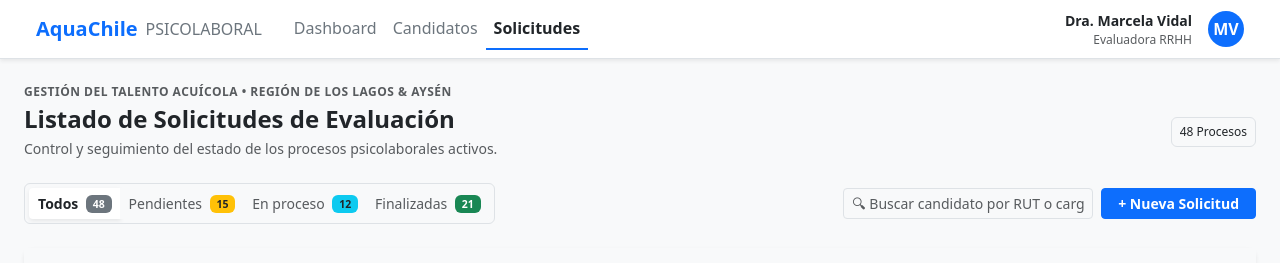
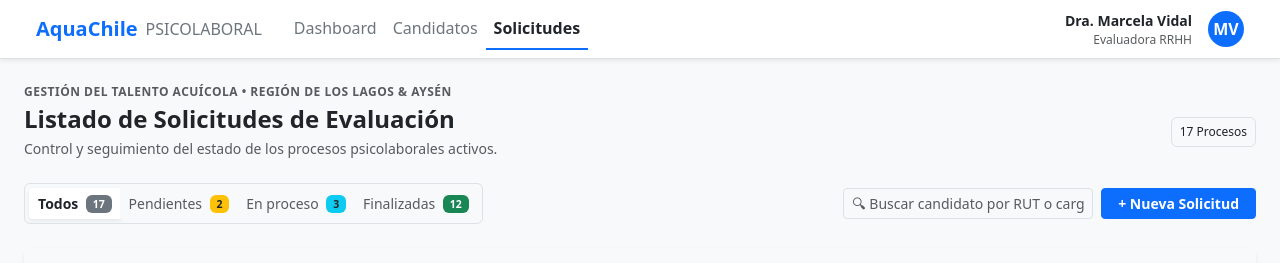
Before and after one commit to bemontoya/AquaChile, a React (Vite) app in the folder vcm-psicolaboral/: page / in a window 1280 px wide. Both pictures are taken after a click on the button "Ir a Gestión de Solicitudes". Shown: the top 263 px of the page. Built offline with nearby package versions, Linux system fonts and the light colour scheme.

Commit message:
fix(solicitudes) : update de contadores de filtro de las solicitudes con datos reales.

```diff
--- a/vcm-psicolaboral/src/App.jsx
+++ b/vcm-psicolaboral/src/App.jsx
@@ -47,6 +47,7 @@ export default function App() {
               busqueda={busqueda}
               setBusqueda={setBusqueda}
               onNuevaSolicitud={() => setVistaActual('candidatos')}
+              solicitudes={solicitudes} // Pasamos las solicitudes al SubHeader para contar los estados
             />
             <SolicitudesTabla solicitudes={solicitudesFiltradas} />
           </>
--- a/vcm-psicolaboral/src/components/SubHeader.jsx
+++ b/vcm-psicolaboral/src/components/SubHeader.jsx
@@ -1,7 +1,12 @@
 import React from 'react';
 
 // Se reciben propiedades desde App.jsx para controlar los filtros y la búsqueda
-export default function SubHeader({ filtroActual, setFiltroActual, busqueda, setBusqueda }) {
+export default function SubHeader({ filtroActual, setFiltroActual, busqueda, setBusqueda, solicitudes }) {
+    const contar=(estado)=>solicitudes.filter((s)=>s.estado===estado).length; // función para contar la cantidad de solicitudes por estado
+    const total=solicitudes.length; // total de solicitudes
+    const pendientes=contar('Pendiente'); // cantidad de solicitudes pendientes
+    const enProceso=contar('En proceso'); // cantidad de solicitudes en proceso
+    const finalizadas=contar('Finalizada'); // cantidad de solicitudes finalizadas
     return (
         <div className="mb-4">
             {/* Subtítulo */}
@@ -18,7 +23,7 @@ export default function SubHeader({ filtroActual, setFiltroActual, busqueda, set
 
                 {/* Métricas de estado rápido */}
                 <div className="d-flex gap-2 flex-wrap">
-                    <span className="badge bg-light text-dark border p-2 fw-normal">48 Procesos</span>
+                    <span className="badge bg-light text-dark border p-2 fw-normal">{total} Procesos</span>
                 </div>
             </div>
 
@@ -31,28 +36,28 @@ export default function SubHeader({ filtroActual, setFiltroActual, busqueda, set
                         className={`btn btn-sm ${filtroActual === 'Todos' ? 'btn-white shadow-sm fw-bold' : 'btn-light text-muted'}`}
                         onClick={() => setFiltroActual('Todos')}
                     >
-                        Todos <span className="badge bg-secondary ms-1">48</span>
+                        Todos <span className="badge bg-secondary ms-1">{total}</span>
                     </button>
 
                     <button
                         className={`btn btn-sm ${filtroActual === 'Pendiente' ? 'btn-white shadow-sm fw-bold' : 'btn-light text-muted'}`}
                         onClick={() => setFiltroActual('Pendiente')}
                     >
-                        Pendientes <span className="badge bg-warning text-dark ms-1">15</span>
+                        Pendientes <span className="badge bg-warning text-dark ms-1">{pendientes}</span>
                     </button>
 
                     <button
                         className={`btn btn-sm ${filtroActual === 'En proceso' ? 'btn-white shadow-sm fw-bold' : 'btn-light text-muted'}`}
                         onClick={() => setFiltroActual('En proceso')}
                     >
-                        En proceso <span className="badge bg-info text-dark ms-1">12</span>
+                        En proceso <span className="badge bg-info text-dark ms-1">{enProceso}</span>
                     </button>
 
                     <button
                         className={`btn btn-sm ${filtroActual === 'Finalizada' ? 'btn-white shadow-sm fw-bold' : 'btn-light text-muted'}`}
                         onClick={() => setFiltroActual('Finalizada')}
                     >
-                        Finalizadas <span className="badge bg-success ms-1">21</span>
+                        Finalizadas <span className="badge bg-success ms-1">{finalizadas}</span>
                     </button>
                 </div>
 
```
